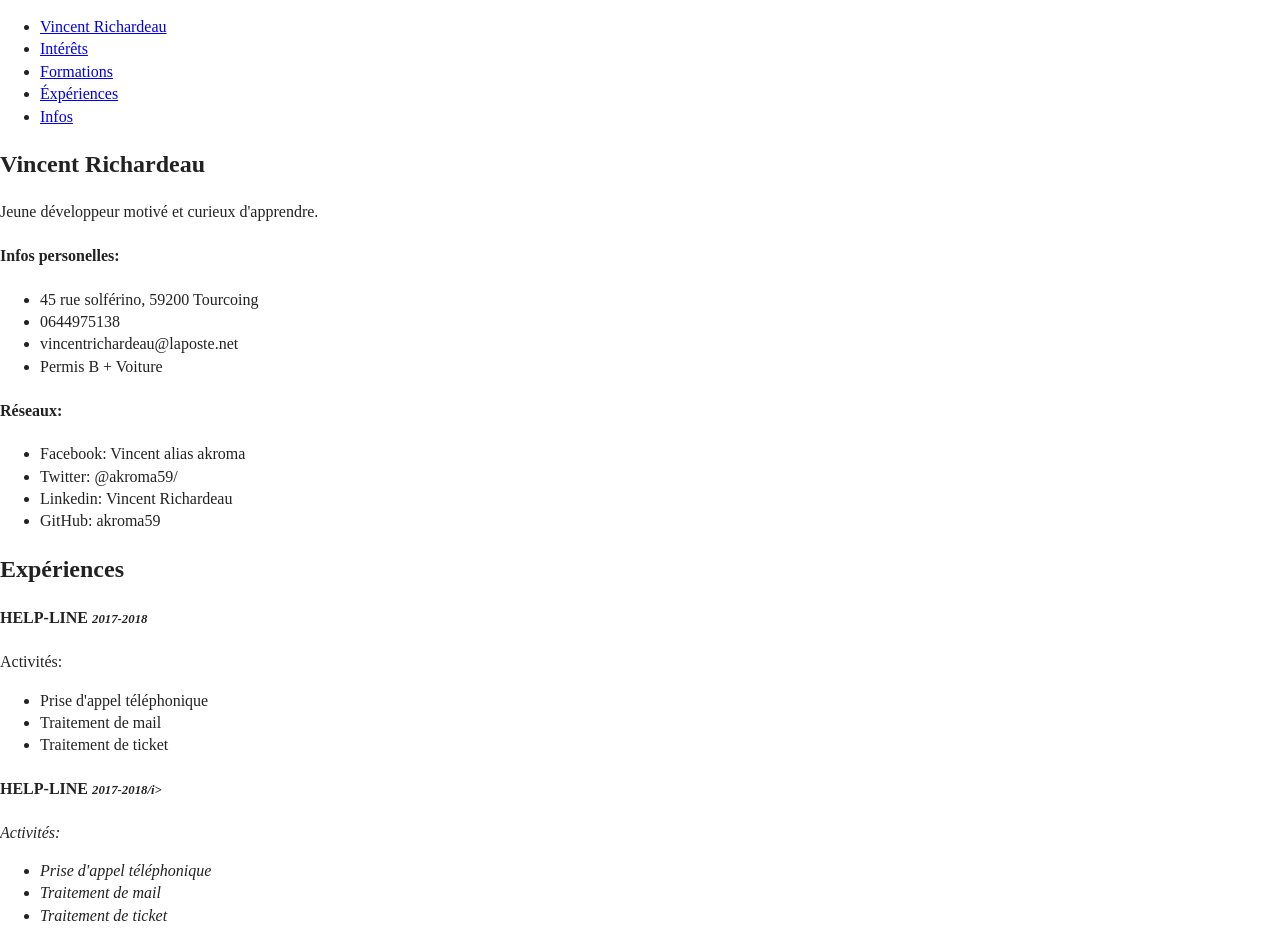
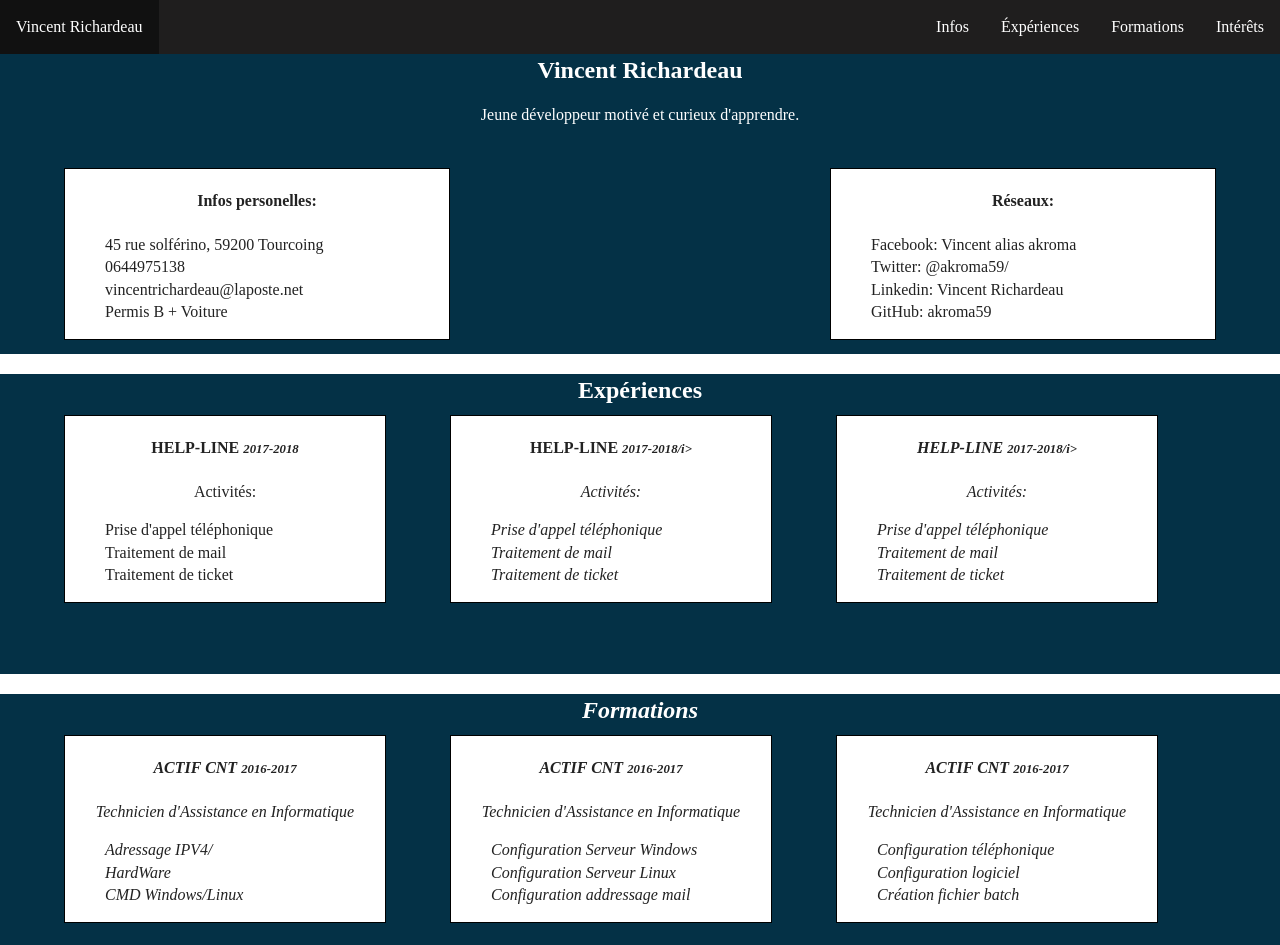
Before and after one commit to akroma59/CV, a plain HTML site: page index.html in a window 1280 px wide. Shown: the top 945 px of the page. Drawn offline with nearby package versions, Linux system fonts and the light colour scheme.

Commit message:
Comment css

```diff
--- a/css/main.css
+++ b/css/main.css
@@ -96,23 +96,148 @@ textarea {
 /* ==========================================================================
    Author's custom styles
    ========================================================================== */
+   nav{
+    margin-top: 0;
+    background-color: rgb(31, 30, 30);
+}
+nav ul {
+    list-style-type: none;
+    margin: 0;
+    padding: 0;
+    overflow: hidden;
+}
 
+nav li a {
+    display: block;
+    color: rgb(255, 255, 255);
+    text-align: center;
+    padding: 16px;
+    text-decoration: none;
+}
 
+nav li a:hover {
+    background-color: #111111;
+    color: white;
+}
 
+/* FIN NAV BAR */
 
+/* HEADER */
+header{
+    background-color: #043146;
+    width: 100%;
+    height: 300px;
+}
+.infos{
+    background-color: #043146;
+    border: 1px solid #000;
+    width: 30%;
+    text-align: justify;
+    float: left;
+    margin-left: 5%;
+    margin-top: 2%;
+    background-color: white;
+}
+.infos ul {
+    list-style-type: none;
+}
 
+.sociaux{
+    border: 1px solid #000;
+    width: 30%;
+    text-align: justify;
+    float: right;
+    margin-right: 5%;
+    margin-top: 2%;
+    background-color: white;
+}
+.sociaux ul {
+    list-style-type: none;
+}
 
+#name{
+    float: left;
+}
 
+.navbar{
+    float: right;
+}
 
+#infos p {
+    text-align: center;
+    color : white;
+}
+/* END HEADER */
 
+/* Beginning EXPERIENCES */
 
+section{
+    background-color: #043146;
+    width: 100%;
+    height: 300px;
+}
+h3,h4{
+    text-align: center;
+}
+header h2{
+    margin: 0;
+    text-align: center;
+    color:white;
+}
+h2{
+    text-align: center;
+    color: white;
+}
+article.experiences p{
+    text-align: center;
+}
+article.experiences{
+    border: 1px solid #000;
+    width: 25%;
+    float: left;
+    margin-left: 5%;
+    margin-top: -1%;
+    background-color: white;
+}
+article.experiences ul {
+    list-style-type: none;
+}
 
+/* END SECTION EXPERIENCES */
 
+/* Beginning FORMATIONS */
 
+article.formations{
+    border: 1px solid #000;
+    width: 25%;
+    float: left;
+    margin-left: 5%;
+    margin-top: -1%;
+    background-color: white;
+}
 
+article.formations ul {
+    list-style-type: none;
+}
+article.formations p{
+    text-align: center;
+}
+/* END SECTION FORMATIONS */
 
+/* Beginning SECTION INTERETS */
 
+article.interets{
+    border: 1px solid #000;
+    width: 40%;
+    float: left;
+    margin-left: 5%;
+    margin-top: 2%;
+    background-color: white;
+}
 
+article.interets ul {
+    list-style-type: none;
+}
 /* ==========================================================================
    Helper classes
    ========================================================================== */
```
